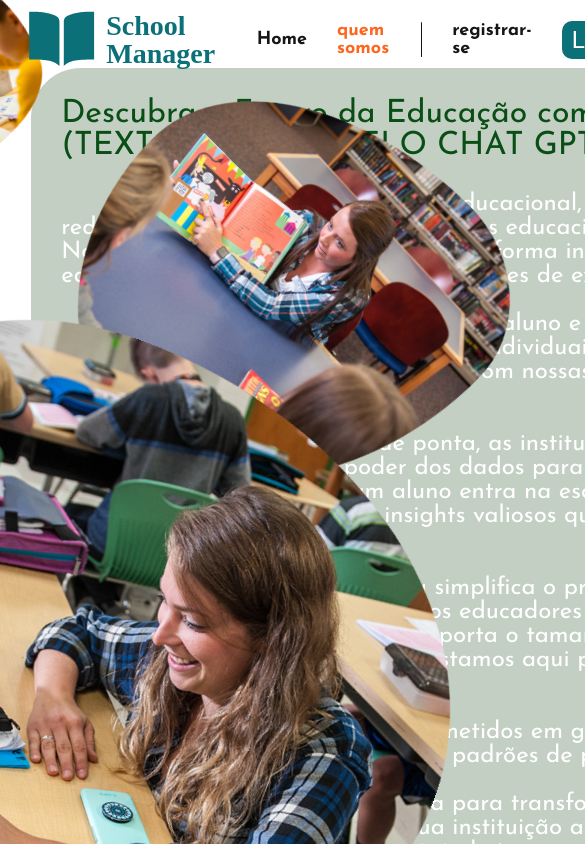
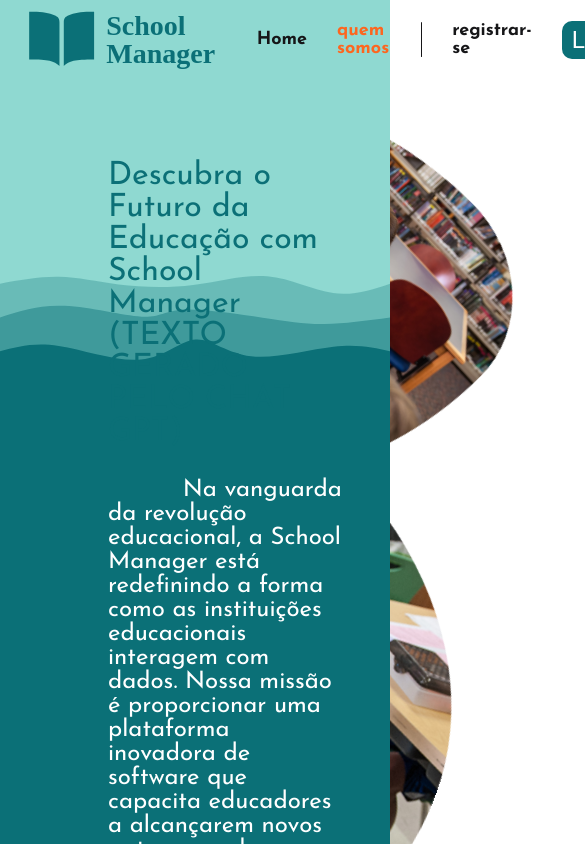
Before and after one commit to AlexandreCSilva/school-manager, a React (Create React App) app: page /about in a window 390 px wide. Shown: the top 844 px of the page, 585 px wide, since content can reach past the window. Built offline with nearby package versions, Linux system fonts and the light colour scheme; a web font is replaced by a local one.

Commit message:
feat: about page responsive

```diff
--- a/src/components/LayoutComponents.tsx
+++ b/src/components/LayoutComponents.tsx
@@ -1,7 +1,55 @@
+import React from 'react';
 import styled from "styled-components";
 
 export const Container = styled.div`
+    height: 100vh;
     padding-bottom: 80px;
     font-family: "Josefin Sans", sans-serif;
     font-optical-sizing: auto;
 `
+
+const BackgroundStyle = styled.div`
+    background: #0B7077;
+    width: 100vw;
+    height: 100vh;
+    position: fixed;
+    top: 0;
+    z-index: 1;
+
+    .complement {
+        background: #8FD9D1;
+        position: fixed;
+        top: 0;
+        width: 100vw;
+        height: 16%;
+
+        @media only screen and (max-width: 1048px) {
+            height: 24%;
+        }
+
+        @media only screen and (max-width: 680px) {
+            height: 30%;
+        }
+    }
+
+    * {
+        position: fixed;
+        top: -12%;
+        z-index: 2;
+    }
+`
+
+function Background() {
+    return(
+        <BackgroundStyle>
+            <div className='complement'/>
+            <svg width="100%" height="100%" id="svg" viewBox="0 0 1440 590" xmlns="http://www.w3.org/2000/svg" className="transition duration-300 ease-in-out delay-150">
+                <path d="M 0,500 L 0,93 C 59.002564102564094,106.74615384615385 118.00512820512819,120.49230769230769 209,110 C 299.9948717948718,99.50769230769231 422.9820512820513,64.77692307692307 513,75 C 603.0179487179487,85.22307692307693 660.0666666666666,140.40000000000003 717,137 C 773.9333333333334,133.59999999999997 830.7512820512819,71.62307692307691 920,63 C 1009.2487179487181,54.37692307692309 1130.928205128205,99.1076923076923 1223,113 C 1315.071794871795,126.8923076923077 1377.5358974358974,109.94615384615385 1440,93 L 1440,500 L 0,500 Z" stroke="none" strokeWidth="0" fill="#8FD9D1" fillOpacity="0.4" className="transition-all duration-300 ease-in-out delay-150 path-0" transform="rotate(-180 720 250)"></path>
+                <path d="M 0,500 L 0,218 C 85.14358974358976,206.47692307692307 170.28717948717951,194.95384615384614 243,194 C 315.7128205128205,193.04615384615386 375.99487179487164,202.66153846153847 470,217 C 564.0051282051284,231.33846153846153 691.7333333333335,250.4 763,247 C 834.2666666666665,243.6 849.0717948717949,217.7384615384615 917,221 C 984.9282051282051,224.2615384615385 1105.9794871794873,256.6461538461539 1202,261 C 1298.0205128205127,265.3538461538461 1369.0102564102563,241.67692307692306 1440,218 L 1440,500 L 0,500 Z" stroke="none" strokeWidth="0" fill="#8FD9D1" fillOpacity="0.53" className="transition-all duration-300 ease-in-out delay-150 path-1" transform="rotate(-180 720 250)"></path>
+                <path d="M 0,500 L 0,343 C 67.6948717948718,320.2692307692308 135.3897435897436,297.53846153846155 210,308 C 284.6102564102564,318.46153846153845 366.1358974358974,362.1153846153846 453,370 C 539.8641025641026,377.8846153846154 632.0666666666665,350.00000000000006 727,338 C 821.9333333333335,325.99999999999994 919.5974358974361,329.88461538461536 1002,340 C 1084.402564102564,350.11538461538464 1151.5435897435898,366.46153846153845 1222,368 C 1292.4564102564102,369.53846153846155 1366.228205128205,356.2692307692308 1440,343 L 1440,500 L 0,500 Z" stroke="none" strokeWidth="0" fill="#8FD9D1" fillOpacity="1" className="transition-all duration-300 ease-in-out delay-150 path-2" transform="rotate(-180 720 250)"></path>
+            </svg>
+        </BackgroundStyle>
+    )
+}
+
+export default Background;
--- a/src/components/menu/Menu.tsx
+++ b/src/components/menu/Menu.tsx
@@ -13,7 +13,7 @@ const MenuBar = styled.div`
     justify-content: space-between;
     position: fixed;
     top: 0;
-    z-index: 2;
+    z-index: 10;
 
     .side-menu {
         display: flex;
--- a/src/pages/About.tsx
+++ b/src/pages/About.tsx
@@ -2,18 +2,26 @@ import React from 'react';
 import Menu from '../components/menu/Menu';
 import { useNavigate } from 'react-router-dom';
 import styled from 'styled-components';
-import { Container } from '../components/LayoutComponents';
+import Background, { Container } from '../components/LayoutComponents';
 
 const Content = styled.div`
-    background: #0d3b093e;
     width: 900px;
     border-radius: 50px;
     padding: 30px;
     margin-left: 8vw;
-    margin-top: 8vh;
+    position: relative;
+    top: 130px;
+    z-index: 3;
+
+    @media only screen and (max-width: 1630px) {
+        margin: 0 20%;
+        width: 60%;
+        display: wrap;
+        justify-content: center;
+    }
 
     h1 {
-        color: #094e15;
+        color: #0B7077;
         font-size: 32px;
         margin-bottom: 30px;
     }
@@ -27,7 +35,7 @@ const Content = styled.div`
 `;
 
 const Image1 = styled.img`
-    z-index: 3;
+    z-index: 6;
     width: 700px;
     height: 700px;
     position: fixed;
@@ -46,6 +54,10 @@ const Image1 = styled.img`
         50% { transform: translate(0, 25px); }
         100% { transform: translate(0, -0px); }
     }
+
+    @media only screen and (max-width: 1630px) {
+        z-index: -1;
+    }
 `;
 
 const Image2 = styled(Image1)`
@@ -55,7 +67,11 @@ const Image2 = styled(Image1)`
     bottom: 350px;
     rotate: 45deg;
     border-radius: 68% 32% 54% 46% / 44% 29% 71% 56%;
-    z-index: 2;
+    z-index: 5;
+
+    @media only screen and (max-width: 1630px) {
+        z-index: -1;
+    }
 `;
 
 const Image3 = styled(Image1)`
@@ -65,7 +81,11 @@ const Image3 = styled(Image1)`
     bottom: 660px;
     rotate: -20deg;
     border-radius: 68% 32% 54% 46% / 44% 60% 40% 56%;
-    z-index: 1;
+    z-index: 4;
+
+    @media only screen and (max-width: 1630px) {
+        z-index: -1;
+    }
 `;
 
 function About() {
@@ -81,6 +101,8 @@ function About() {
                 <a onClick={() => navigate('/')}> registrar-se </a>
                 <button onClick={() => navigate('/')}> Login </button>
             </Menu>
+
+            <Background />
 
             <Content>
                 <h1>
```
